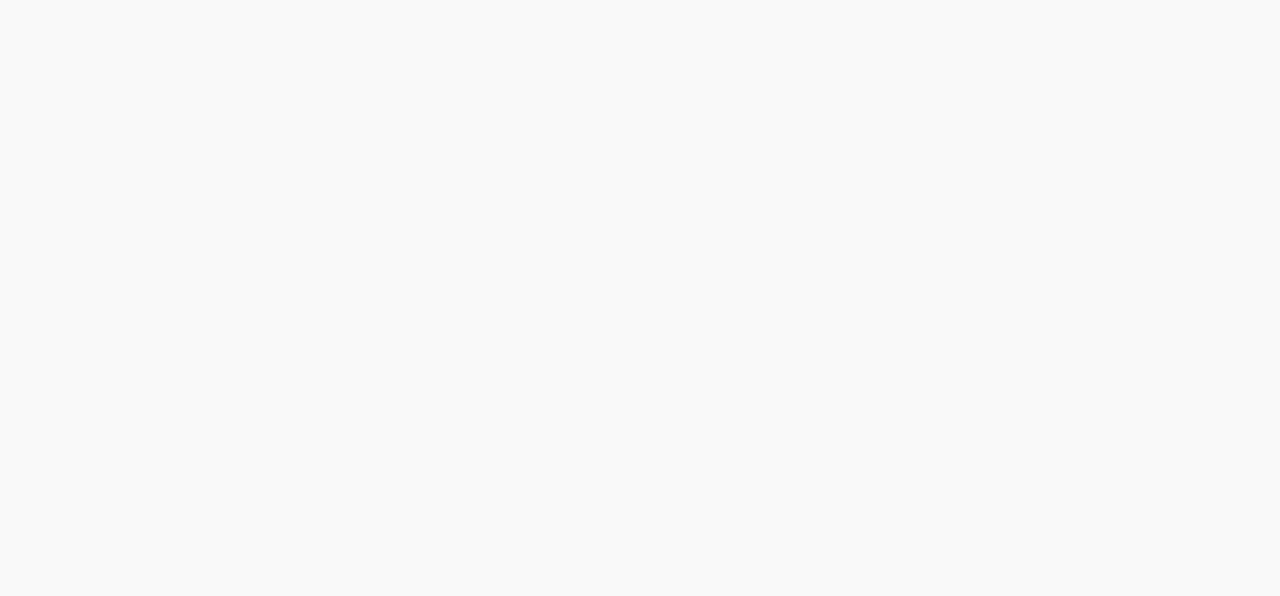
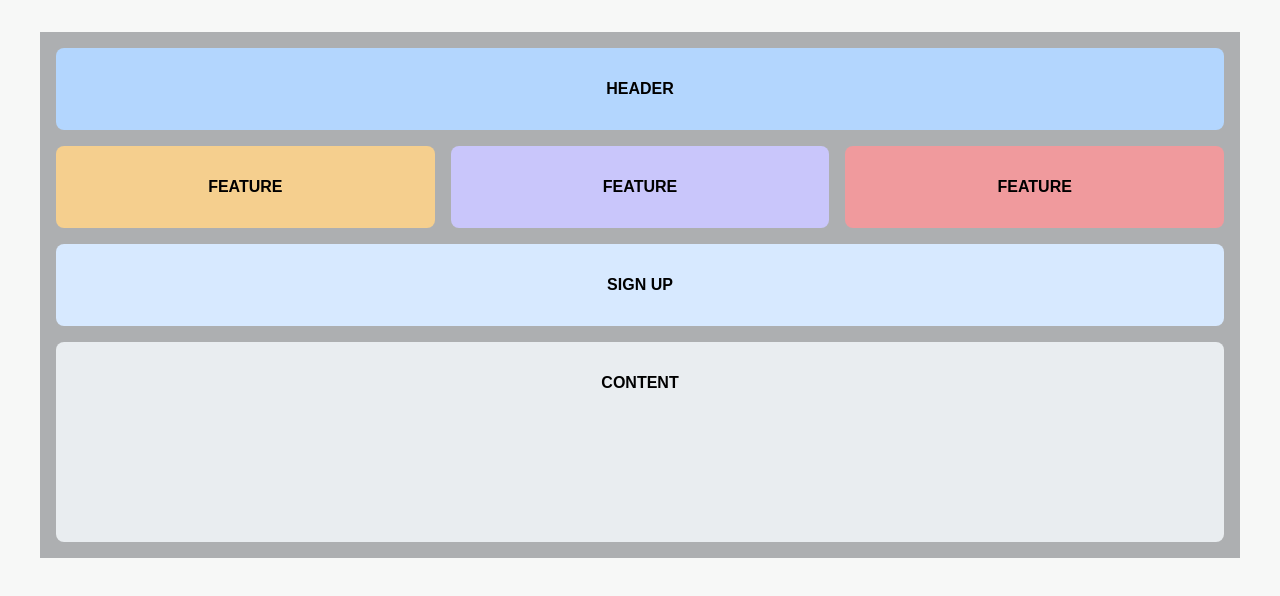
Before and after one commit to jananikodithuwakku/UI_Design, a React (Vite) app: page /#/assignment_2 in a window 1280 px wide. Before the commit this address had no page. Shown: the top 596 px of the page. Built offline with nearby package versions, Linux system fonts and the light colour scheme.

Commit message:
Created Assignment 2

```diff
--- a/src/App.jsx
+++ b/src/App.jsx
@@ -6,7 +6,8 @@
       <ul>
          <h2 className="font_style">Navigation Menu</h2>
 
-        <li><a href="#/assignment_1">Device Orientation</a></li>
+        <li><a href="#/assignment_1">UI Design 01</a></li>
+        <li><a href="#/assignment_2">UI Design 02</a></li>
       </ul>
     </>
   );
--- /dev/null
+++ b/src/assignment/Assignment_2.css
@@ -0,0 +1,90 @@
+:root{
+    --header2: #b3d6fe;
+    --feature1: #f5cf8e;
+    --feature2: #c9c6fb;
+    --feature3: #f09a9d;
+    --signup: #d7e9ff;
+    --content2: #e9edf0;
+    --bg: #adafb1;
+    --gap: 1rem;
+}
+
+*{
+    margin: 0;
+    padding: 0;
+    box-sizing: border-box;
+    font-family: Arial, Helvetica, sans-serif;
+}
+
+.container{
+    max-width: 1200px;
+    margin: auto;
+    padding: 1rem;
+    display: flex;
+    flex-direction: column;
+    gap: var(--gap);
+    background-color: var(--bg);
+}
+.box{
+    padding: 2rem;
+    text-align: center;
+    font-weight: bold;
+    border-radius: 8px;
+}
+.header2{
+    background: var(--header2);
+}
+.signup{
+    background: var(--signup);
+}
+
+.content2{
+    background: var(--content2);
+    min-height: 200px;
+}
+
+.features{
+    display: flex;
+    gap: var(--gap);
+}
+
+.feature{
+    flex: 1;
+}
+
+.feature1{
+    background: var(--feature1);
+}
+.feature2{
+    background: var(--feature2);
+}
+.feature3{
+    background: var(--feature3);
+}
+
+@media (max-width:900px) {
+    .features{
+        flex-wrap: wrap;
+    }
+
+    .feature1{
+        flex: 1 1 100%;
+    }
+
+    .feature2,
+    .feature3 {
+        flex: 1 1 48%;
+    }
+}
+
+@media (max-width:600px) {
+    .features{
+        flex-direction: column;
+    }
+
+    .feature1,
+    .feature2,
+    .feature3 {
+        flex: 1 1 100%;
+    }
+}
--- /dev/null
+++ b/src/assignment/Assignment_2.jsx
@@ -0,0 +1,20 @@
+import "./Assignment_2.css";
+
+export default function Assignment_2() {
+    return(
+        <div className="container">
+            <div className="box header2">HEADER</div>
+
+            <div className="features">
+                <div className="box feature feature1">FEATURE</div>
+                <div className="box feature feature2">FEATURE</div>
+                <div className="box feature feature3">FEATURE</div>
+            </div>
+
+            <div className="box signup">SIGN UP</div>
+
+            <div className="box content2">CONTENT</div>
+
+        </div>
+    );
+}
--- a/src/main.jsx
+++ b/src/main.jsx
@@ -4,6 +4,7 @@
 
 import App from './App.jsx';
 import Assignment_1 from './assignment/Assignment_1.jsx';
+import Assignment_2 from './assignment/Assignment_2.jsx';
 
 
 createRoot(document.getElementById('root')).render(
@@ -12,6 +13,7 @@
       <Routes>
         <Route path="/" element={<App />} />
         <Route path="/assignment_1" element={<Assignment_1 />} />
+        <Route path="/assignment_2" element={<Assignment_2 />} />
       </Routes>
     </HashRouter>
   </StrictMode>
```
